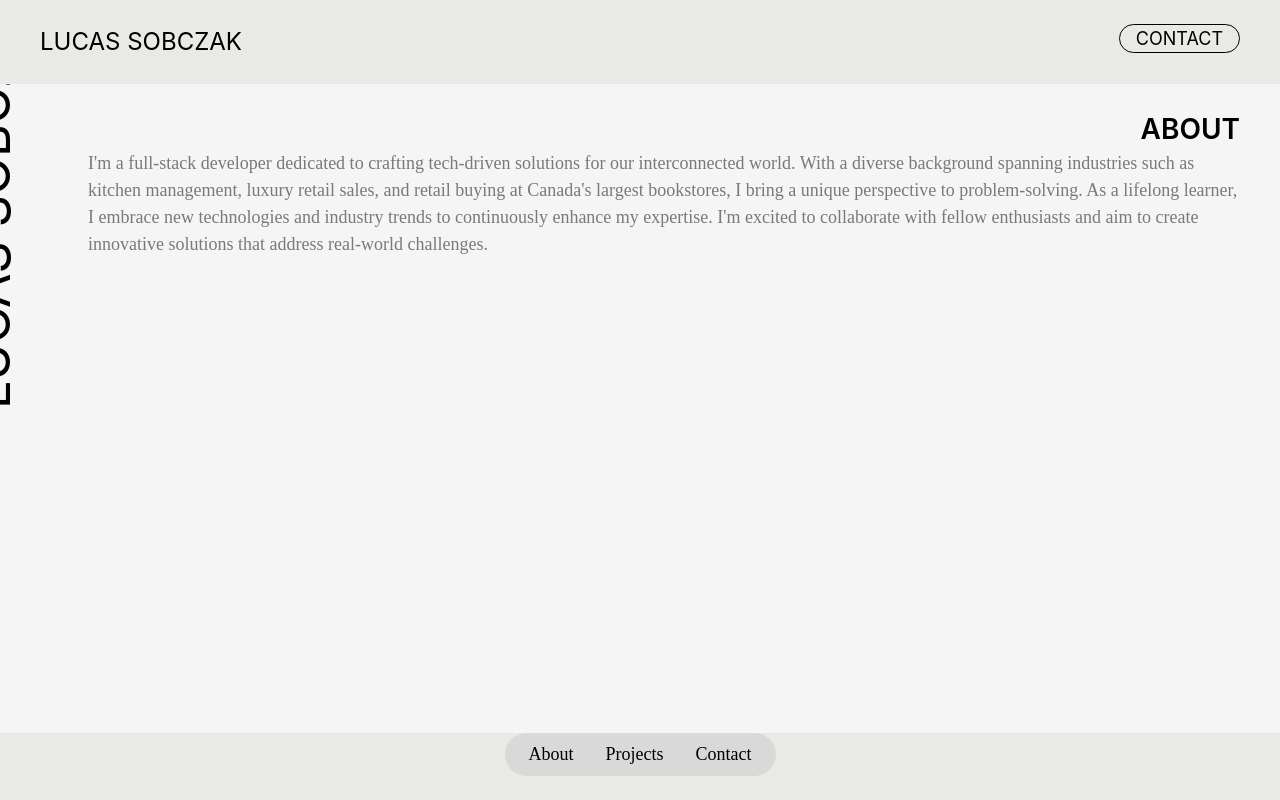
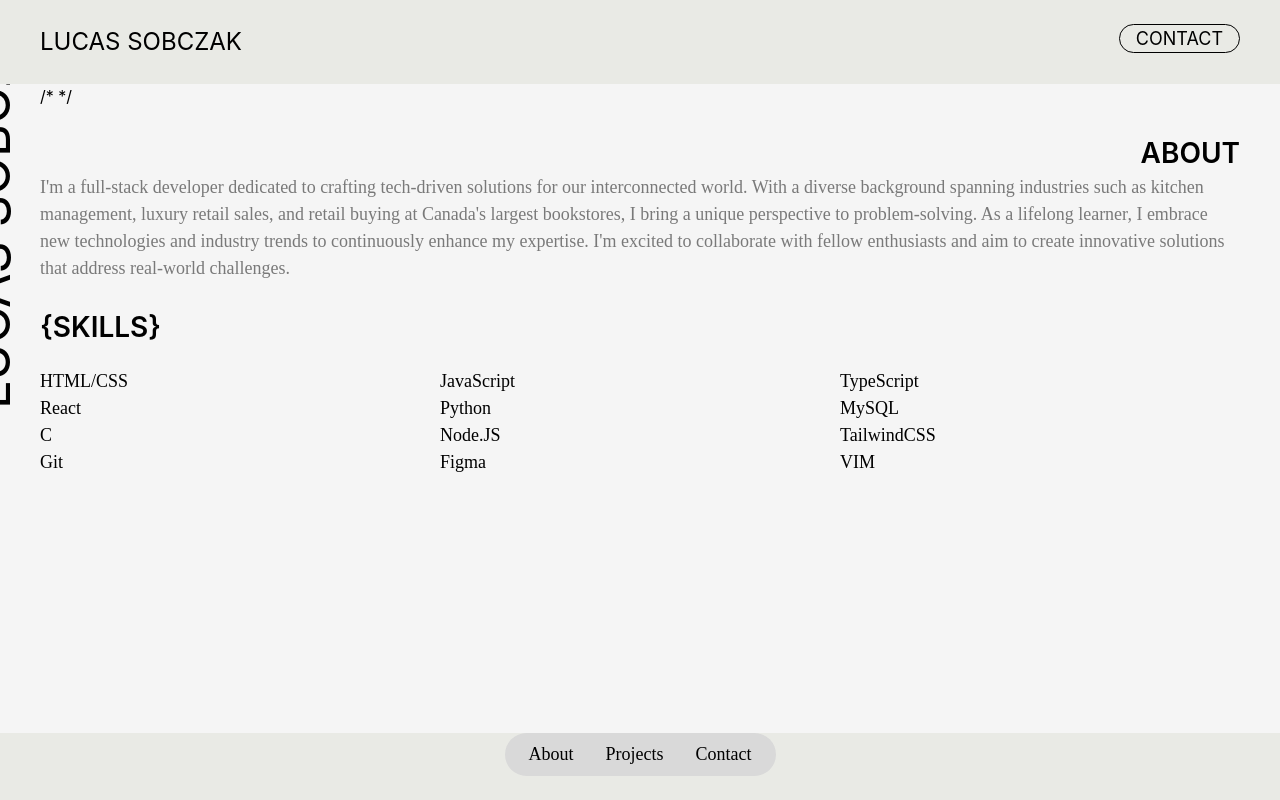
Before and after one commit to SobczakL/landing-page, a Next.js app: page /views/about in a window 1280 px wide. Built offline with nearby package versions, Linux system fonts and the light colour scheme.

Commit message:
skills added

```diff
--- a/src/pages/views/about.tsx
+++ b/src/pages/views/about.tsx
@@ -1,7 +1,24 @@
+const skills = [
+    "HTML/CSS",
+    "JavaScript",
+    "TypeScript",
+    "React",
+    "Python",
+    "MySQL",
+    "C",
+    "Node.JS",
+    "TailwindCSS",
+    "Git",
+    "Figma",
+    "VIM"
+]
+
+const skillsText = '{SKILLS}'
+
 export default function About() {
     return (
-        <section className="bg-g2 h-full px-4 md:px-10 overflow-hidden relative">
-            <p
+        <section className="bg-g2 h-full px-4 md:px-10 pl-12 overflow-hidden relative">
+            /* <p
                 style={{
                     transform: 'rotate(-90deg)',
                     transformOrigin: 'bottom left',
@@ -12,8 +29,8 @@ export default function About() {
                 }}
                 className="text-black text-sideheaderSm md:text-sideheaderMd lg:text-sideheaderLg">
                 LUCAS SOBCZAK ABOUT
-            </p>
-            <div className="py-6 pl-12">
+            </p> */
+            <div className="py-6">
                 <p className="text-right font-semibold text-black text-sectionLabelSm md:text-sectionLabelMd lg:text-sectionLabelLg">
                     ABOUT
                 </p>
@@ -21,6 +38,22 @@ export default function About() {
                     I'm a full-stack developer dedicated to crafting tech-driven solutions for our interconnected world. With a diverse background spanning industries such as kitchen management, luxury retail sales, and retail buying at Canada's largest bookstores, I bring a unique perspective to problem-solving. As a lifelong learner, I embrace new technologies and industry trends to continuously enhance my expertise. I'm excited to collaborate with fellow enthusiasts and aim to create innovative solutions that address real-world challenges.
                 </p>
             </div>
+            <div className="text-black flex flex-col gap-5">
+                <p className="font-semibold text-sectionLabelSm md:text-sectionLabelMd lg:text-sectionLabelLg">
+                    {skillsText}
+                </p>
+                <div className="grid grid-cols-3 grid-rows-3">
+                    {skills.map((skill, key) => (
+                        <p
+                            key={key}
+                            className="font-serif text-bodySm md:text-bodyMd lg:text-bodyLg"
+                        >
+                            {skill}
+                        </p>
+                    ))
+                    }
+                </div>
+            </div>
         </section>
     );
 }
```
